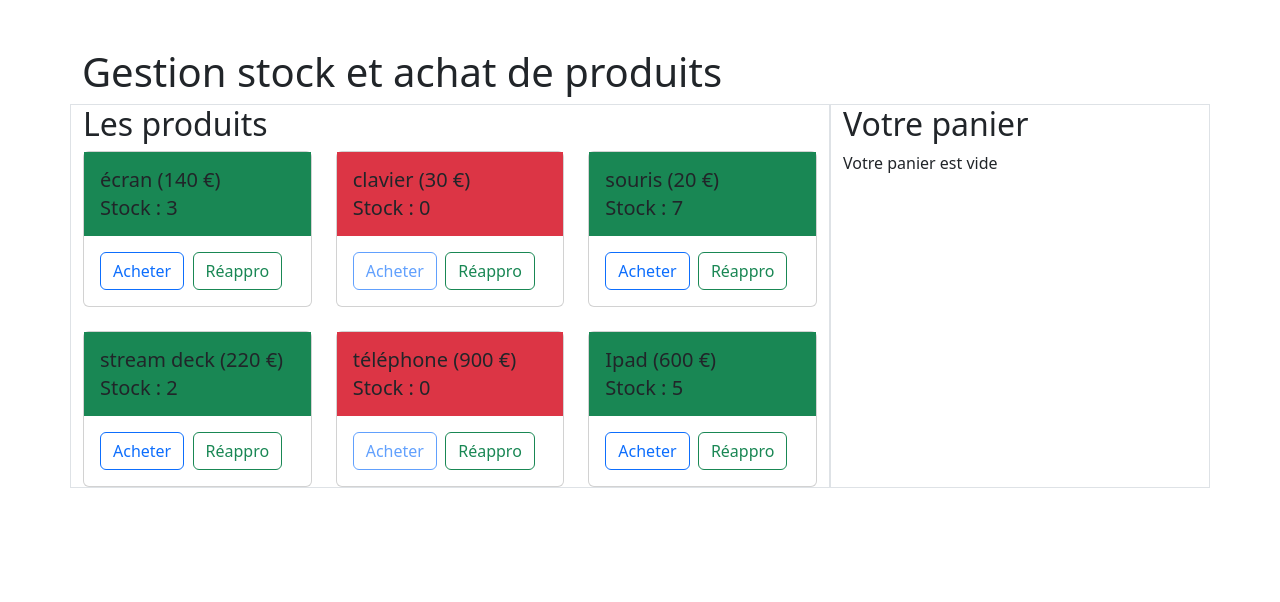
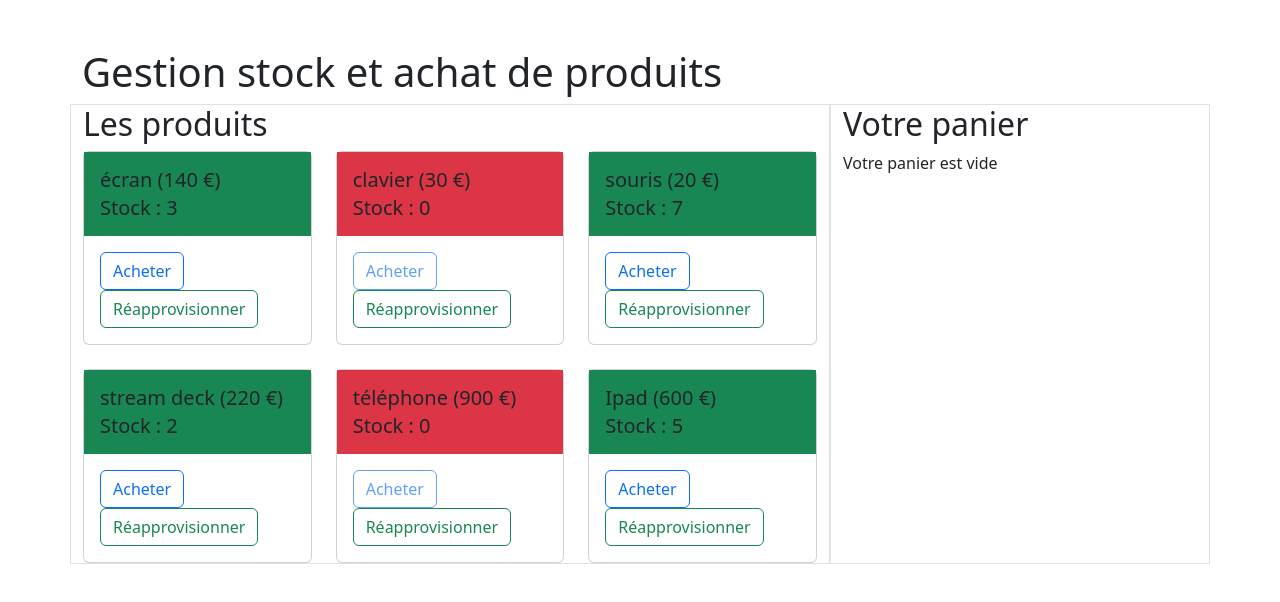
Before and after one commit to jlhusson/stocks, a Vue app: page / in a window 1280 px wide. Shown: the top 602 px of the page. Built offline with nearby package versions, Linux system fonts and the light colour scheme.

Commit message:
second commit

```diff
--- a/src/components/produit.vue
+++ b/src/components/produit.vue
@@ -7,7 +7,7 @@
         </div>
         <div class="card-body">
             <button class="btn btn-outline-primary" :class="leProduit.stock>0 ? '' : 'disabled'" @click="achat(leProduit.ident,'super')">Acheter</button>
-            &nbsp;<button class="btn btn-outline-success" @click="approvisionner(leProduit.ident,5)">Réappro</button>
+            &nbsp;<button class="btn btn-outline-success" @click="approvisionner(leProduit.ident,5)">Réapprovisionner</button>
         </div>
     </div>
 </template>
```
